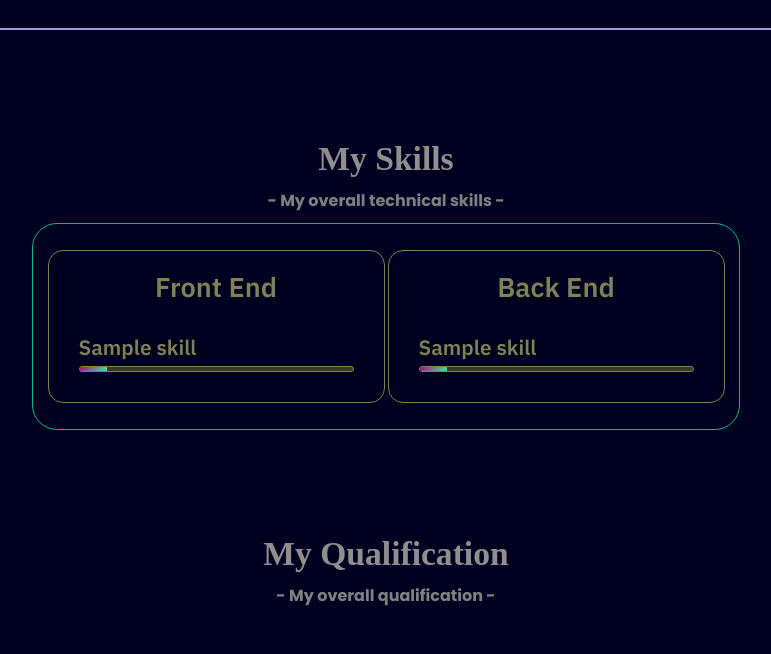
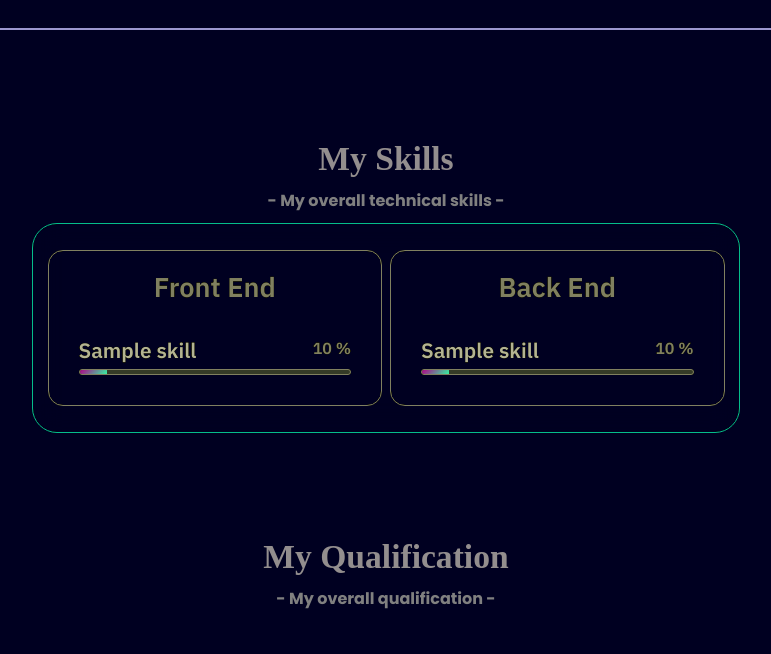
Before and after one commit to Sujan-Rai-426/Profile_Website, a Django app: page / in a window 1280 px wide. Shown: the part 1615-2269 px from the top of the page, without its empty margins (254-1025 px from the left). Run offline with Django 5.2, Linux system fonts and the light colour scheme; tables that the repository leaves empty hold one stand-in row (values such as "Sample post"); some libraries are stand-ins or nearby versions; some web fonts are replaced.

Commit message:
Added visual displaye of % in skill

```diff
--- a/Home/templates/Home/index.html
+++ b/Home/templates/Home/index.html
@@ -109,7 +109,11 @@
                             <!-------------------- For front-end-skill upload from database dynamically -------------------->
                             {% for FrontEnd_skill in FrontEnd_skills %}
                                 <li>
+                                    <div class="skill-name">
                                         <h3 class="text-ibm text-Secondary-heading">{{ FrontEnd_skill.name }}</h3>
+                                        <p class="text-ibm text-Secondary-paragraph">{{ FrontEnd_skill.percentage }} %</p>
+                                    </div>
+
                                     <div class="bar">
                                         <span class="bar-fill" style="width: {{ FrontEnd_skill.percentage }}%; "> </span>
                                     </div>
@@ -121,7 +125,11 @@
                             <!-------------------- For front-end-skill upload from database dynamically -------------------->
                             {% for BackEnd_skill in BackEnd_skills %}
                                 <li>
+                                    <div class="skill-name">
                                         <h3 class="text-ibm text-Secondary-heading">{{ BackEnd_skill.name }}</h3>
+                                        <p class="text-ibm text-Secondary-paragraph">{{ BackEnd_skill.percentage }} %</p>
+                                    </div>
+
                                     <div class="bar">
                                         <span class="bar-fill" style="width: {{ BackEnd_skill.percentage }}%; "> </span>
                                     </div>
--- a/static/css/computer.css
+++ b/static/css/computer.css
@@ -49,8 +49,13 @@ section{
 }
 .text-Secondary-heading{
     font-size: 1.3rem;
+    color: rgb(179, 179, 179);
+    margin-top: 3px;
+}
+.text-Secondary-paragraph{
+    font-size: 1rem;
     color: gray;
-    margin-top: 3px;
+    margin-top: 4px;
 }
 .text-ibm{
     font-family: "IBM Plex Sans", sans-serif;
@@ -428,6 +433,7 @@ nav li{
     text-align: left;
     margin: 0;
     display: flex;
+    gap: 5px;
 }
 .skill-section .skill-level li{
     list-style: none;
@@ -453,6 +459,10 @@ nav li{
     border-radius: 15px;
     background: rgba(0, 0, 0, 0.3);
     backdrop-filter: blur(25px);
+}
+.skill-name{
+    display: flex;
+    justify-content:space-between;
 }
 .bar{
     height: 6px;
```
Also changed, not shown: 1 other file. Lines whose indentation alone changed are shown as unchanged.
